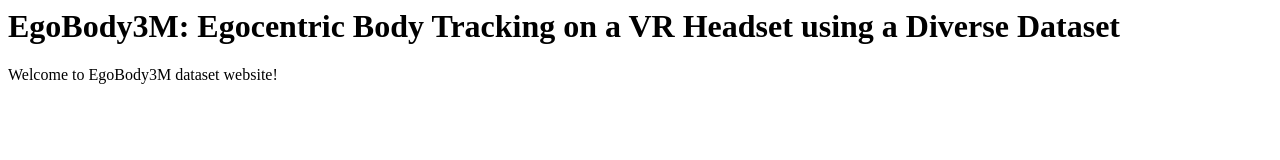
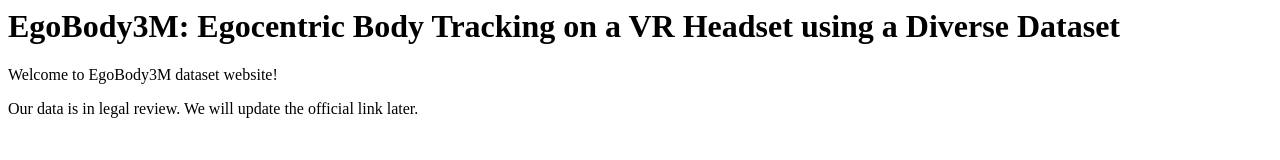
Before and after one commit to EgoBody3M/EgoBody3M.github.io, a plain HTML site: page index.html in a window 1280 px wide. Drawn offline with Linux system fonts and the light colour scheme.

Commit message:
Update index.html

```diff
--- a/index.html
+++ b/index.html
@@ -3,6 +3,7 @@
 <body>
   <h1>EgoBody3M: Egocentric Body Tracking on a VR Headset using a Diverse Dataset </h1>
   <p>Welcome to EgoBody3M dataset website!</p>
+  <p>Our data is in legal review. We will update the official link later.</p>
 </body>
 
 </html>
```
